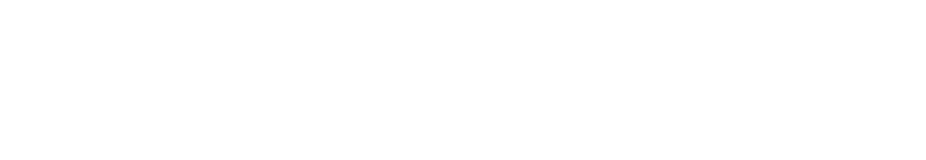
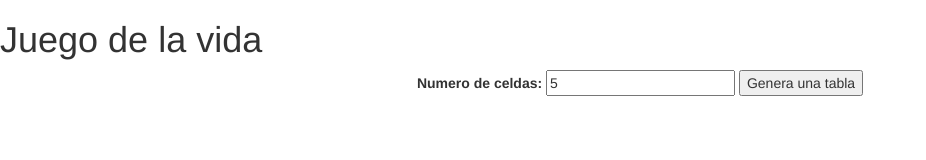
Before and after one commit to GabrielVerduzco/Game-Of-Life, a plain HTML site: page index.html in a window 1280 px wide. Shown: the whole page, without its empty margins (0-926 px from the left). Drawn offline with Linux system fonts and the light colour scheme.

Commit message:
Generate table

```diff
--- a/CSS/style.css
+++ b/CSS/style.css
@@ -0,0 +1,8 @@
+.center
+{
+    text-align: center;
+}
+table{
+    margin: auto;
+
+}
--- a/JS/personal_index.js
+++ b/JS/personal_index.js
@@ -0,0 +1,21 @@
+var tbody=document.createElement('tbody');
+
+function generate_table(){
+    var size = $('#size').val();
+    //console.log(size);
+    var table=document.createElement('table');
+    table.appendChild(tbody);
+    table.setAttribute("class","table table-bordered");
+    document.body.appendChild(table);
+
+    for (var i = 0; i <size ; i++) {
+        tbody.appendChild(document.createElement('tr'));
+        for (var j = 0; j < size; j++)
+        {
+            tbody.childNodes[i].appendChild(document.createElement('td'));
+            tbody.childNodes[i].childNodes[j].appendChild(document.createTextNode('0'));
+            tbody.childNodes[i].childNodes[j].setAttribute( "class", "dead" );
+
+         }
+    }
+}
--- a/index.html
+++ b/index.html
@@ -8,7 +8,12 @@
   	<script type="text/javascript" src="JS/personal_index.js"></script>
 	<title>Juego de la vida</title>
 </head>
-<body>
-
+<body >
+	<h1>Juego de la vida</h1>
+	<div class="center" id="content">
+		<label for="size">Numero de celdas:</label>
+		<input type="number" value="5" id="size">
+		<input type="button" value="Genera una tabla" onclick="generate_table()">
+	</div>
 </body>
 </html>
```
